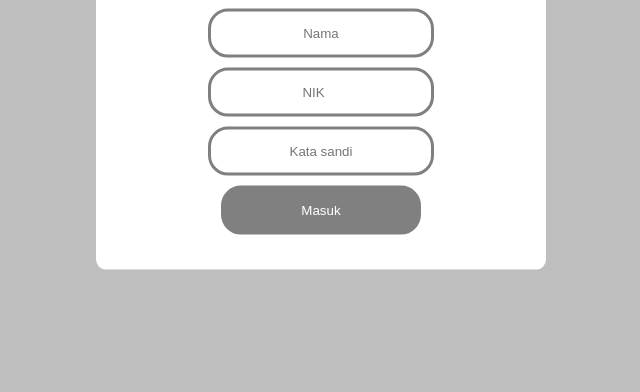
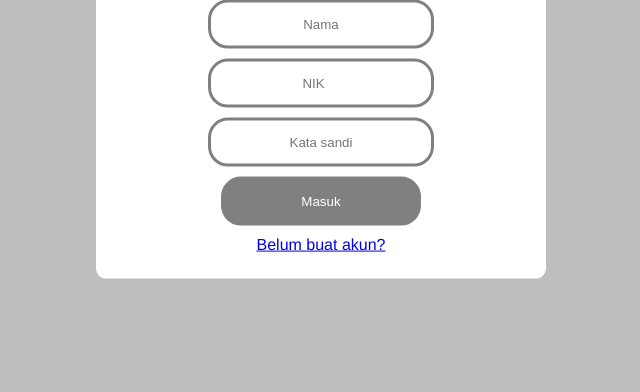
Before and after one commit to mizwarzulfachri/AsistenMasyarakat, a PHP site: the page made by Asisten Masyarakat Login/Login.php in a window 1280 px wide. Shown: the part 408-800 px from the top of the page, without its empty margins (319-959 px from the left). Run offline with PHP 8.4, Linux system fonts and the light colour scheme.

Commit message:
Update Login.php

```diff
--- a/Asisten Masyarakat Login/Login.php
+++ b/Asisten Masyarakat Login/Login.php
@@ -11,13 +11,13 @@
   <meta name="author" content="SitePoint">
 
   <link rel="stylesheet" href="../Asisten Masyarakat Login/style.css?v=<?php echo time(); ?>">
-  <link rel="shortcut icon" type="image/png" href="../Asisten Masyarakat/Icon Asisten Masyarakat.png">
+  <link rel="shortcut icon" type="image/png" href="../../Asisten Masyarakat icon/Icon Asisten Masyarakat.png">
 
 </head>
 
 <body>
-  <form class="box" action="#" method="post">
-    <img class="img-responsive" src="../Asisten Masyarakat/Logo Asisten Masyarakat.png" alt="" width="350" height="197">
+  <form class="box" action="checker.php" method="post">
+    <img class="img-responsive" src="../../Asisten Masyarakat icon/Logo Asisten Masyarakat.png" alt="" width="350" height="197">
 
     <h2>Login</h2>
     <!-- Error -->
@@ -31,6 +31,7 @@
     <input type="password" id="Password" name="Password" placeholder="Kata sandi">
     <input type="submit" name="" value="Masuk">
 
+    <a href="../Asisten Masyarakat Register/Register.php">Belum buat akun?</a>
   </form>
 </body>
 </html>
```
